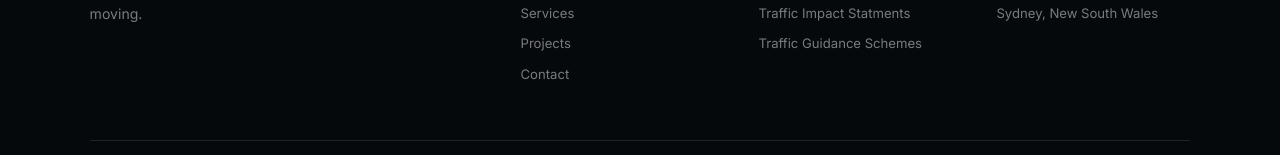
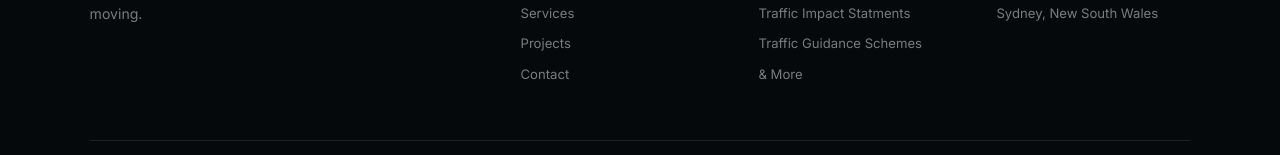
Before and after one commit to laiba09/ApexV1, a React (Vite) app: page / in a window 1280 px wide. Shown: the part 5792-5947 px from the top of the page. Built offline with nearby package versions, Linux system fonts and the light colour scheme.

Commit message:
Update website

```diff
--- a/src/About.jsx
+++ b/src/About.jsx
@@ -890,6 +890,9 @@ function About() {
                 <a href="/services">
                   Traffic Guidance Schemes
                 </a>
+                <a href="/services">
+                  & More
+                </a>
 
               </div>
 
--- a/src/App.jsx
+++ b/src/App.jsx
@@ -1477,7 +1477,9 @@ function App() {
                 <a href="/services">
                   Traffic Guidance Schemes
                 </a>
-
+                <a href="/services">
+                  & More
+                </a>
               </div>
 
             </div>
--- a/src/Contact.jsx
+++ b/src/Contact.jsx
@@ -350,6 +350,9 @@ function Contact() {
           <a href="/services">
             Traffic Guidance Schemes
           </a>
+          <a href="/services">
+                  & More
+                </a>
 
         </div>
 
--- a/src/Projects.jsx
+++ b/src/Projects.jsx
@@ -840,6 +840,10 @@ function Projects() {
             Traffic Guidance Schemes
           </a>
 
+          <a href="/services">
+            & More
+          </a>
+
         </div>
 
       </div>
--- a/src/Services.jsx
+++ b/src/Services.jsx
@@ -1124,6 +1124,9 @@ function Services() {
           <a href="/services">
             Traffic Guidance Schemes
           </a>
+          <a href="/services">
+            & More
+          </a>
 
         </div>
 
```
